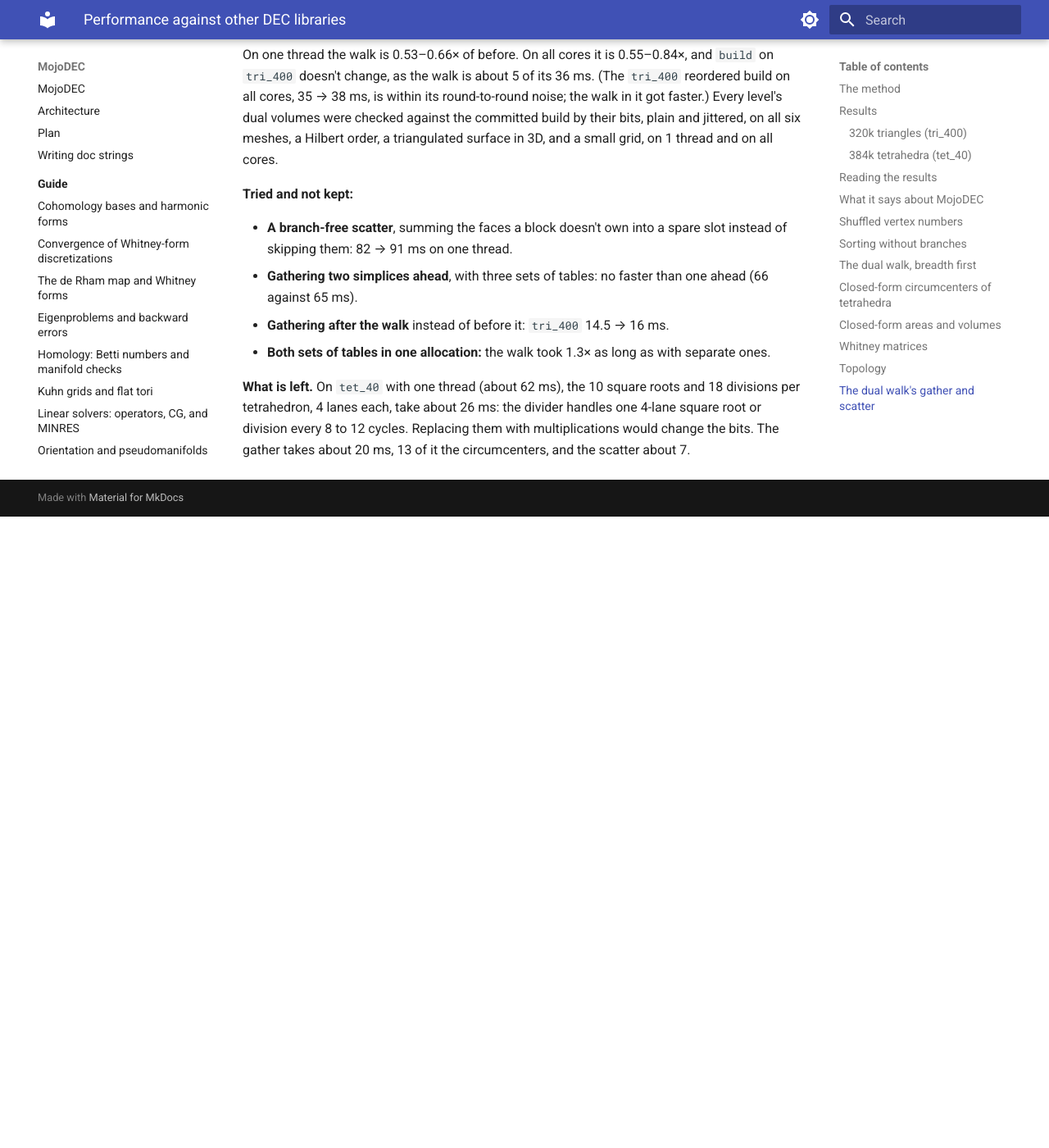
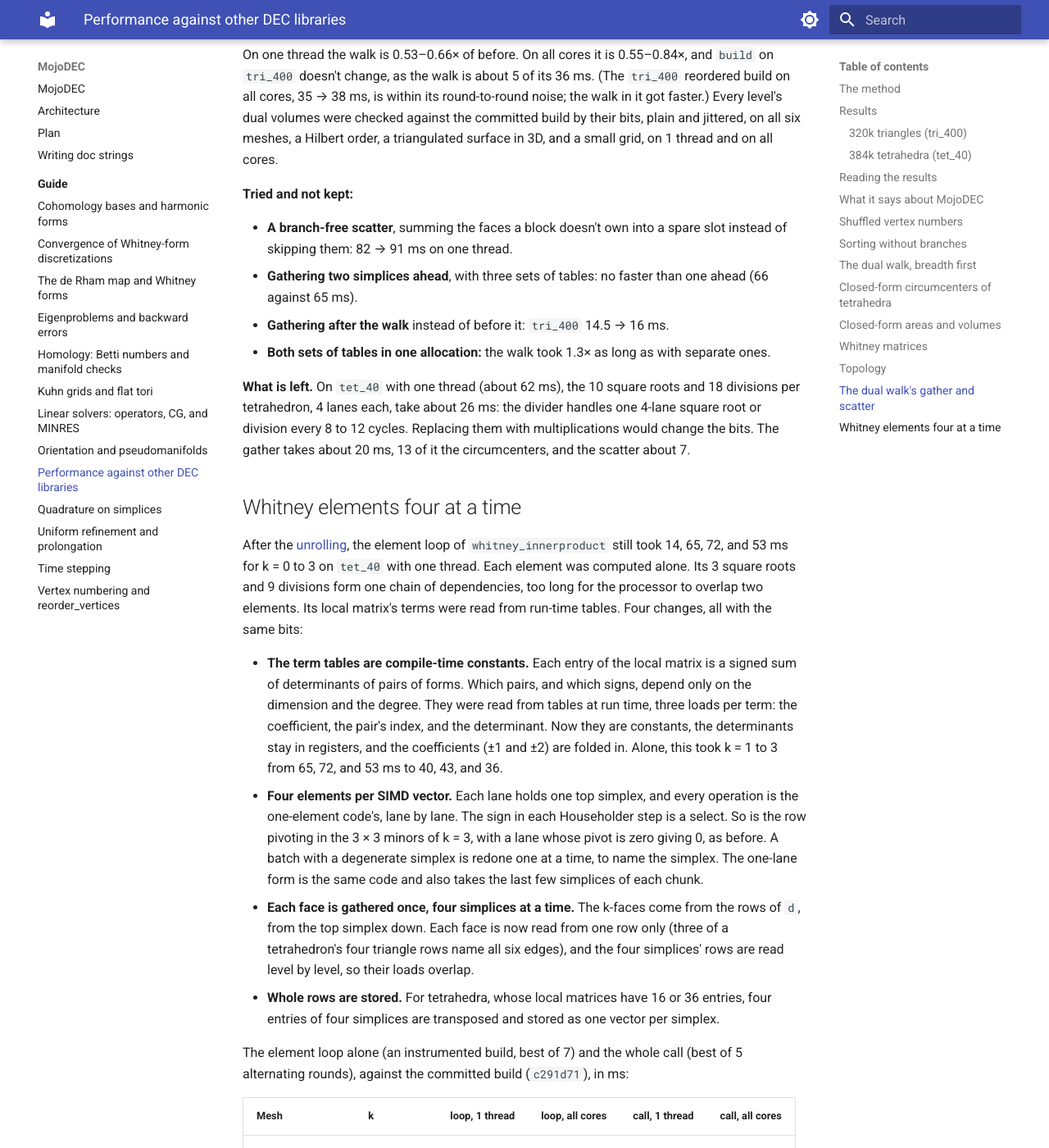
Before and after one commit to bpr/MojoDEC, an MkDocs documentation site: the page built from docs/guide/performance.md, in a window 1280 px wide and 1400 px high, scrolled down 14442 px. Shown: the whole window at 82% size. Built offline with MkDocs 1.6.1 and Material for MkDocs 9.7.7, drawn with Linux system fonts in a browser that asks for light colours; before the commit the page ends 15072 px from its top, so only the background shows below that; some of the changed text lies outside the part shown.

Commit message:
Compute Whitney elements four per SIMD vector; same bits
tet_40 element loop, k = 1: 65 -> 16 ms (1 thread).

```diff
--- a/docs/guide/performance.md
+++ b/docs/guide/performance.md
@@ -621,3 +621,70 @@ square roots and 18 divisions per tetrahedron, 4 lanes each, take about
 to 12 cycles. Replacing them with multiplications would change the
 bits. The gather takes about 20 ms, 13 of it the circumcenters, and
 the scatter about 7.
+
+## Whitney elements four at a time
+
+After the [unrolling](#whitney-matrices), the element loop of
+`whitney_innerproduct` still took 14, 65, 72, and 53 ms for k = 0 to 3
+on `tet_40` with one thread. Each element was computed alone. Its 3
+square roots and 9 divisions form one chain of dependencies, too long
+for the processor to overlap two elements. Its local matrix's terms
+were read from run-time tables. Four changes, all with the same bits:
+
+- **The term tables are compile-time constants.** Each entry of the
+  local matrix is a signed sum of determinants of pairs of forms. Which
+  pairs, and which signs, depend only on the dimension and the degree.
+  They were read from tables at run time, three loads per term: the
+  coefficient, the pair's index, and the determinant. Now they are
+  constants, the determinants stay in registers, and the coefficients
+  (±1 and ±2) are folded in. Alone, this took k = 1 to 3 from 65, 72,
+  and 53 ms to 40, 43, and 36.
+- **Four elements per SIMD vector.** Each lane holds one top simplex,
+  and every operation is the one-element code's, lane by lane. The sign
+  in each Householder step is a select. So is the row pivoting in the
+  3 × 3 minors of k = 3, with a lane whose pivot is zero giving 0, as
+  before. A batch with a degenerate simplex is redone one at a time, to
+  name the simplex. The one-lane form is the same code and also takes
+  the last few simplices of each chunk.
+- **Each face is gathered once, four simplices at a time.** The k-faces
+  come from the rows of `d`, from the top simplex down. Each face is
+  now read from one row only (three of a tetrahedron's four triangle
+  rows name all six edges), and the four simplices' rows are read level
+  by level, so their loads overlap.
+- **Whole rows are stored.** For tetrahedra, whose local matrices have
+  16 or 36 entries, four entries of four simplices are transposed and
+  stored as one vector per simplex.
+
+The element loop alone (an instrumented build, best of 7) and the whole
+call (best of 5 alternating rounds), against the committed build
+(`c291d71`), in ms:
+
+| Mesh | k | loop, 1 thread | loop, all cores | call, 1 thread | call, all cores |
+|---|---|---:|---:|---:|---:|
+| `tet_40` | 0 | 14 → 7.6 | 6.6 → 5.0 | 55 → 49 | 20 → 19 |
+| | 1 | 65 → 16 | 12 → 8.8 | 185 → 137 | 46 → 48 |
+| | 2 | 72 → 14 | 8.5 → 5.2 | 138 → 80 | 31 → 28 |
+| | 3 | 53 → 9.5 | 5.4 → 1.3 | 54 → 10 | 5.8 → 2.0 |
+| `tet_40_shuffled` | 0 | 44 → 22 | 8.3 → 6.8 | 171 → 152 | 36 → 37 |
+| | 1 | 83 → 30 | 13 → 12 | 398 → 347 | 82 → 83 |
+| | 2 | 79 → 18 | 9.3 → 5.0 | 219 → 160 | 52 → 45 |
+| | 3 | 56 → 10 | 7.6 → 1.3 | 58 → 11 | 6.6 → 2.9 |
+| `tri_400` | 0 | 6.2 → 3.7 | 2.6 → 2.6 | 31 → 29 | 11 → 11 |
+| | 1 | 24 → 5.9 | 2.8 → 2.7 | 54 → 36 | 14 → 16 |
+| | 2 | 17 → 2.9 | 1.7 → 0.6 | 18 → 3.4 | 2.3 → 1.5 |
+
+On one thread the element loop is 0.17–0.6× of before, and the
+top-degree matrices (k = n), which are nothing but the element loop,
+0.19×. On all cores the calls for k = 0 and 1 don't change: there
+assembly takes nearly all the time, limited by memory bandwidth (the
+`tri_400` k = 1 call, 14 → 16 ms, is within its noise; on the
+reordered mesh it went 14.7 → 14.5). Every k's matrix was checked
+against the committed build by its bits: `tet_40`, `tri_400`, and
+`tet_40_shuffled`, plain and jittered, the triangles also lifted onto
+a surface in 3D, and small Kuhn grids whose element counts leave
+remainders, on 1 thread and on all cores.
+
+**What is left.** Of k = 1's 137 ms on `tet_40` with one thread, the
+element loop is now 16: about 6 gathering the faces, 3 storing the
+110 MB of local matrices, and the rest arithmetic. Assembly takes the
+other 120 or so: counting each row's columns, and filling the rows.
```
Also changed, not shown: AGENTS.md (+10 -2 lines), docs/architecture.md (+9 -7 lines), docs/guide/vertex-numbering.md (+6 -6 lines), docs/plan.md (+8 -7 lines), 1 other file.
